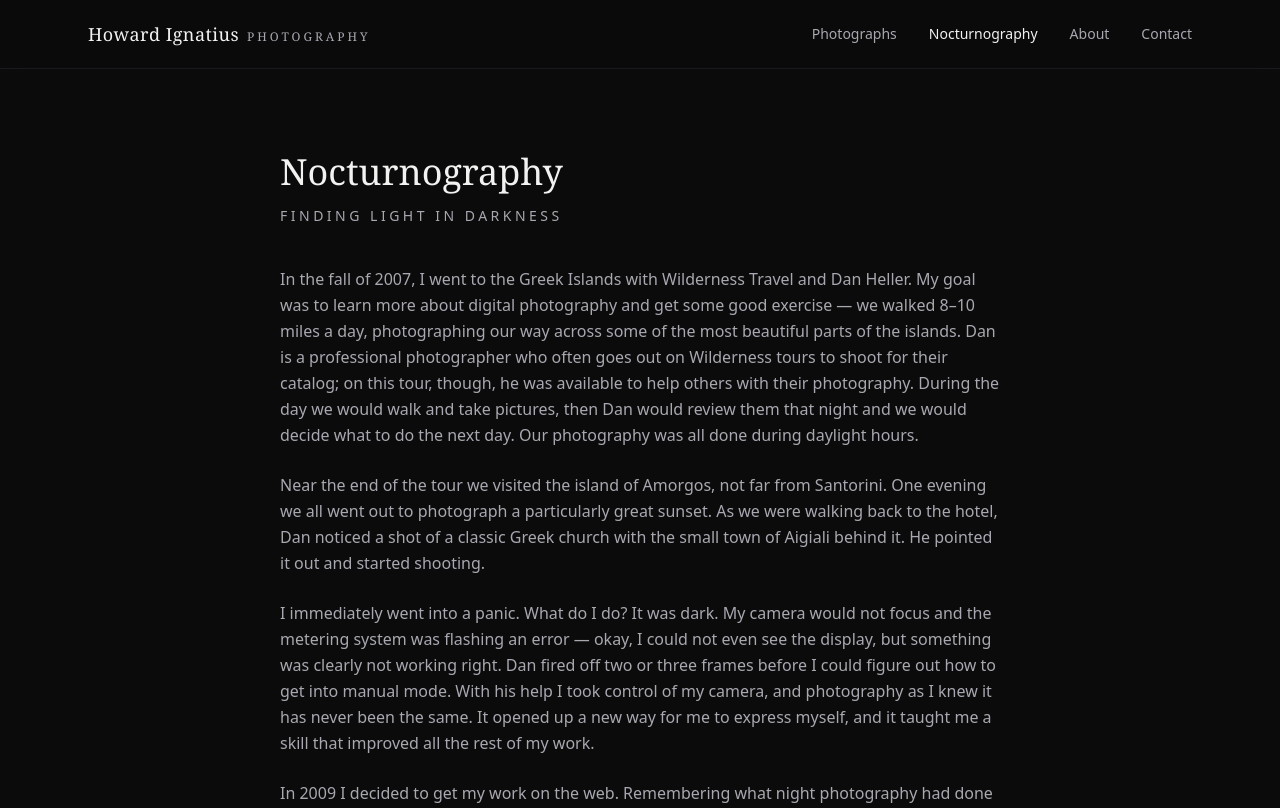
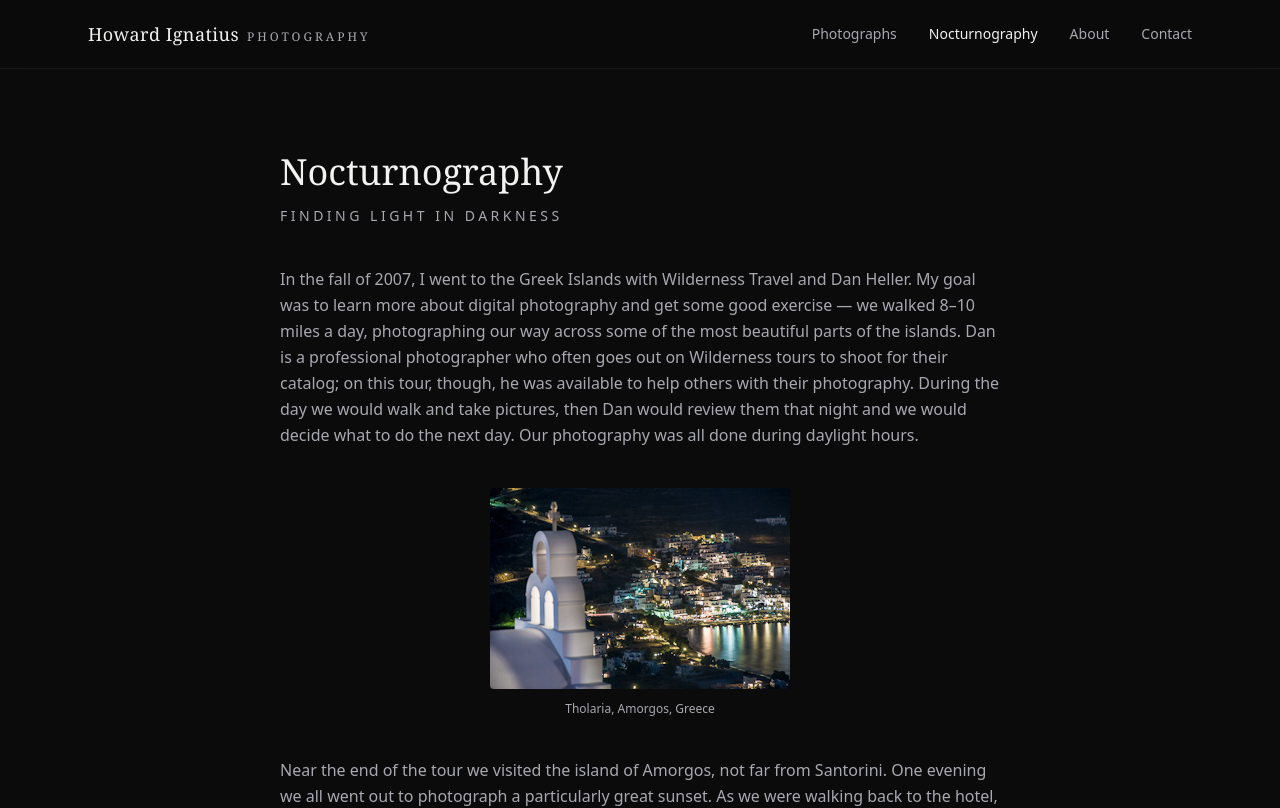
Before and after one commit to hjignatius/howard-website, a Next.js app: page /nocturnography in a window 1280 px wide. Shown: the top 808 px of the page. Built offline with nearby package versions, Linux system fonts and the light colour scheme.

Commit message:
Add Tholaria, Amorgos photograph to nocturnography page
Co-Authored-By: Claude Opus 5 <noreply@anthropic.com>

```diff
--- a/src/app/nocturnography/page.tsx
+++ b/src/app/nocturnography/page.tsx
@@ -1,4 +1,5 @@
 import type { Metadata } from "next";
+import Image from "next/image";
 
 export const metadata: Metadata = {
   title: "Nocturnography",
@@ -29,6 +30,19 @@ export default function Nocturnography() {
           what to do the next day. Our photography was all done during daylight
           hours.
         </p>
+
+        <figure className="my-10 text-center">
+          <Image
+            src="/images/tholaria-amorgos.jpg"
+            alt="A white Greek church at night above the lights of Aigiali, Amorgos"
+            width={300}
+            height={201}
+            className="mx-auto rounded-sm"
+          />
+          <figcaption className="mt-3 text-xs text-mist">
+            Tholaria, Amorgos, Greece
+          </figcaption>
+        </figure>
 
         <p>
           Near the end of the tour we visited the island of Amorgos, not far from
```
Also changed, not shown: public/images/tholaria-amorgos.jpg (added).
